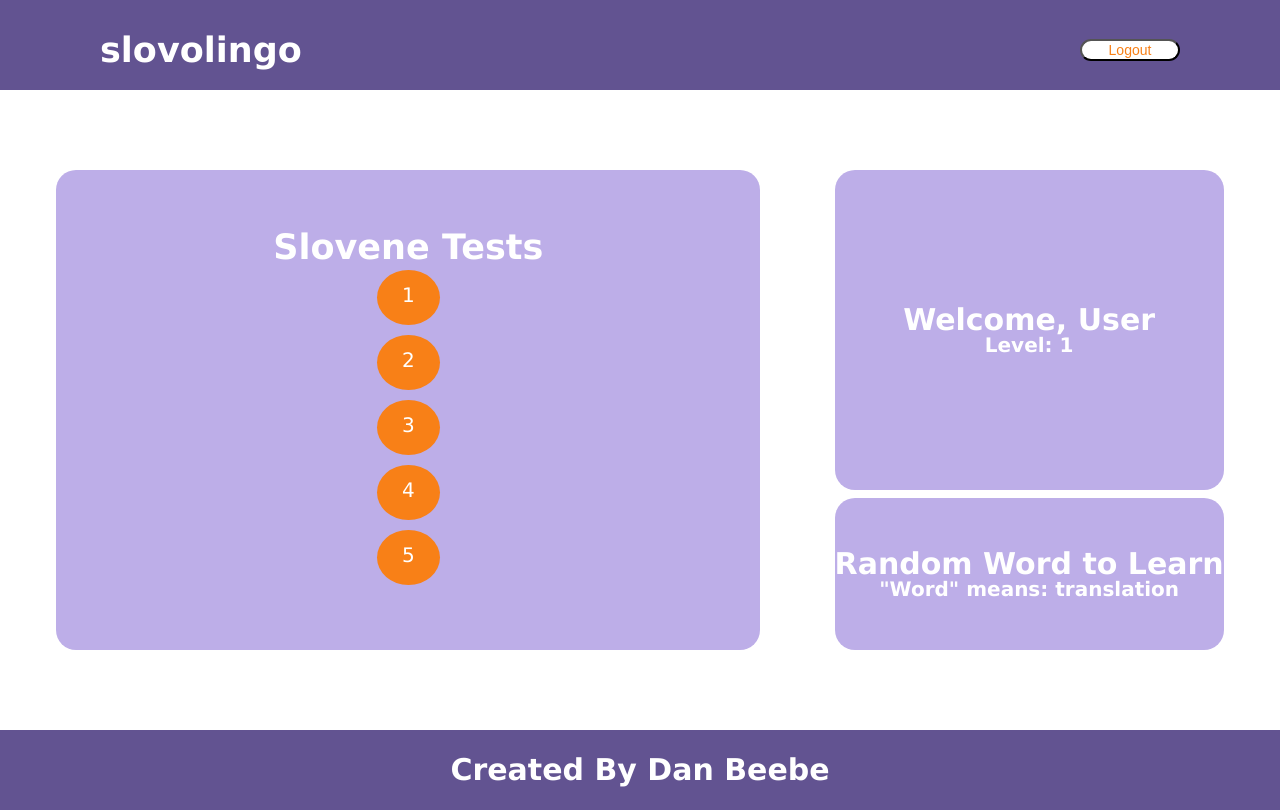
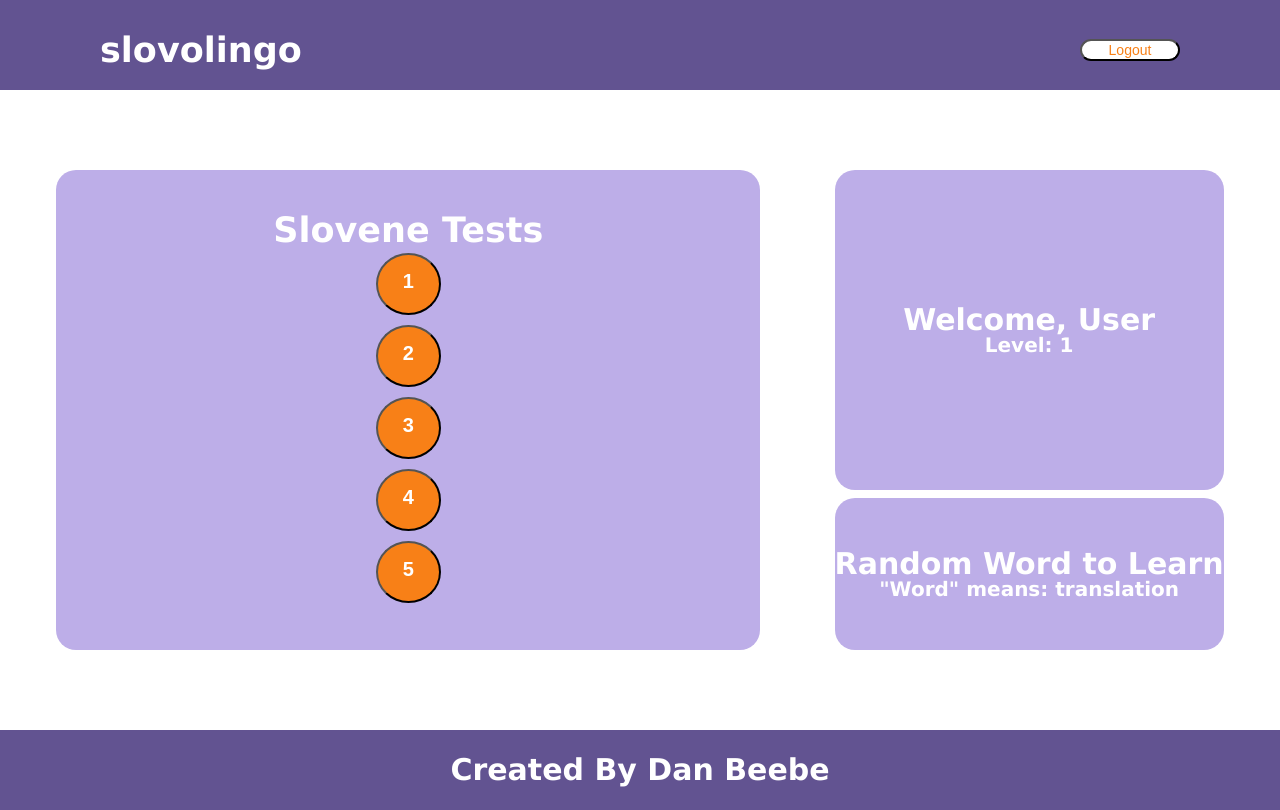
Before and after one commit to danielwbeebe/Slovene-Language-App, a React (Create React App) app in the folder client/: page /main in a window 1280 px wide. Built offline with nearby package versions, Linux system fonts and the light colour scheme.

Commit message:
link quiz buttons on main to quiz pages

```diff
--- a/client/src/App.css
+++ b/client/src/App.css
@@ -365,6 +365,7 @@ table {
 .quiz-entry {
   border-radius: 50%;
   background-color: #F88017;
+  color: white;
   font-size: 20px;
   padding: 15px 25px 20px 25px;
   margin: 5px 5px 5px 5px;
--- a/client/src/components/Main.jsx
+++ b/client/src/components/Main.jsx
@@ -18,11 +18,11 @@ const Main = () => {
       <div className="main-main">
         <div className="main-left">
           <h1>Slovene Tests</h1>
-          <div className="quiz-entry">1</div>
-          <div className="quiz-entry">2</div>
-          <div className="quiz-entry">3</div>
-          <div className="quiz-entry">4</div>
-          <div className="quiz-entry">5</div>
+          <Link to="/quizone"><button className="quiz-entry"><h4>1</h4></button></Link>
+          <Link to="/quiztwo"><button className="quiz-entry"><h4>2</h4></button></Link>
+          <Link to="/quizthree"><button className="quiz-entry"><h4>3</h4></button></Link>
+          <Link to="/quizfour"><button className="quiz-entry"><h4>4</h4></button></Link>
+          <Link to="/quizfive"><button className="quiz-entry"><h4>5</h4></button></Link>
         </div>
 
         <div classname="main-right">
```
